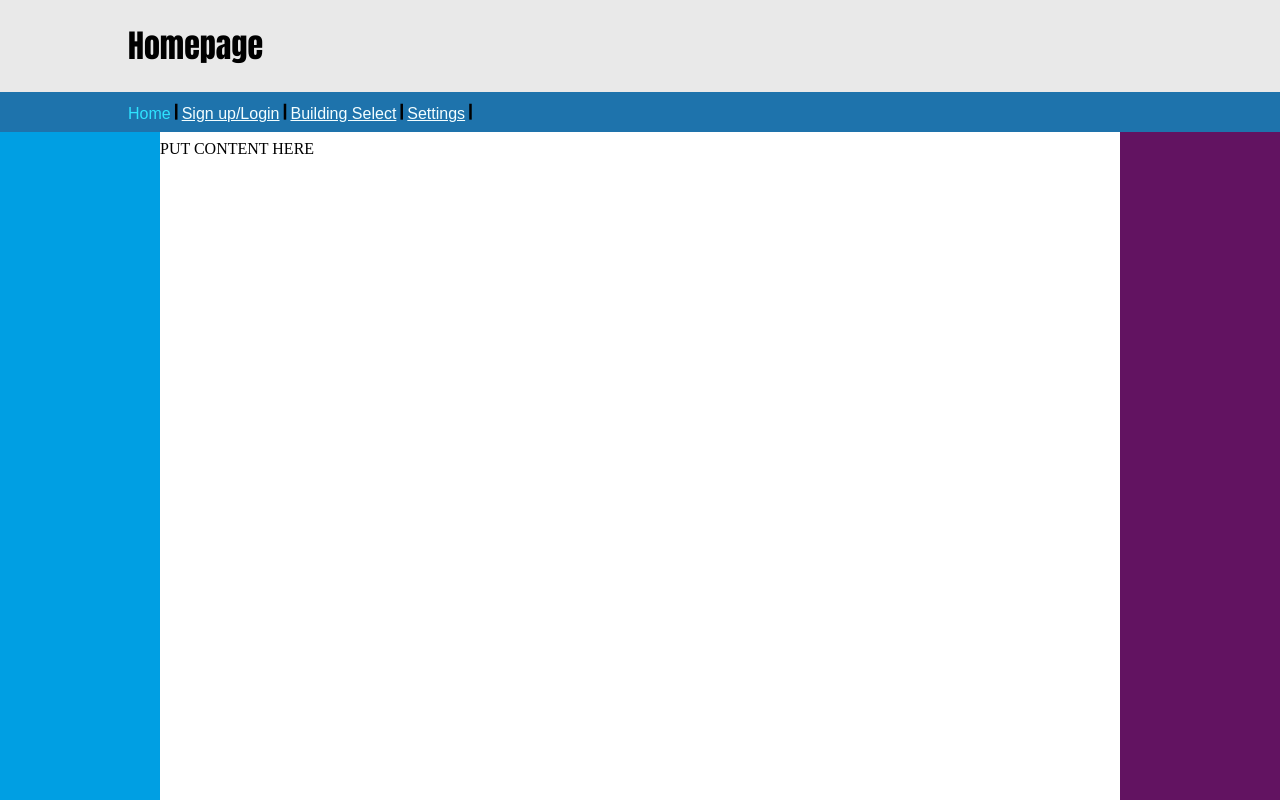
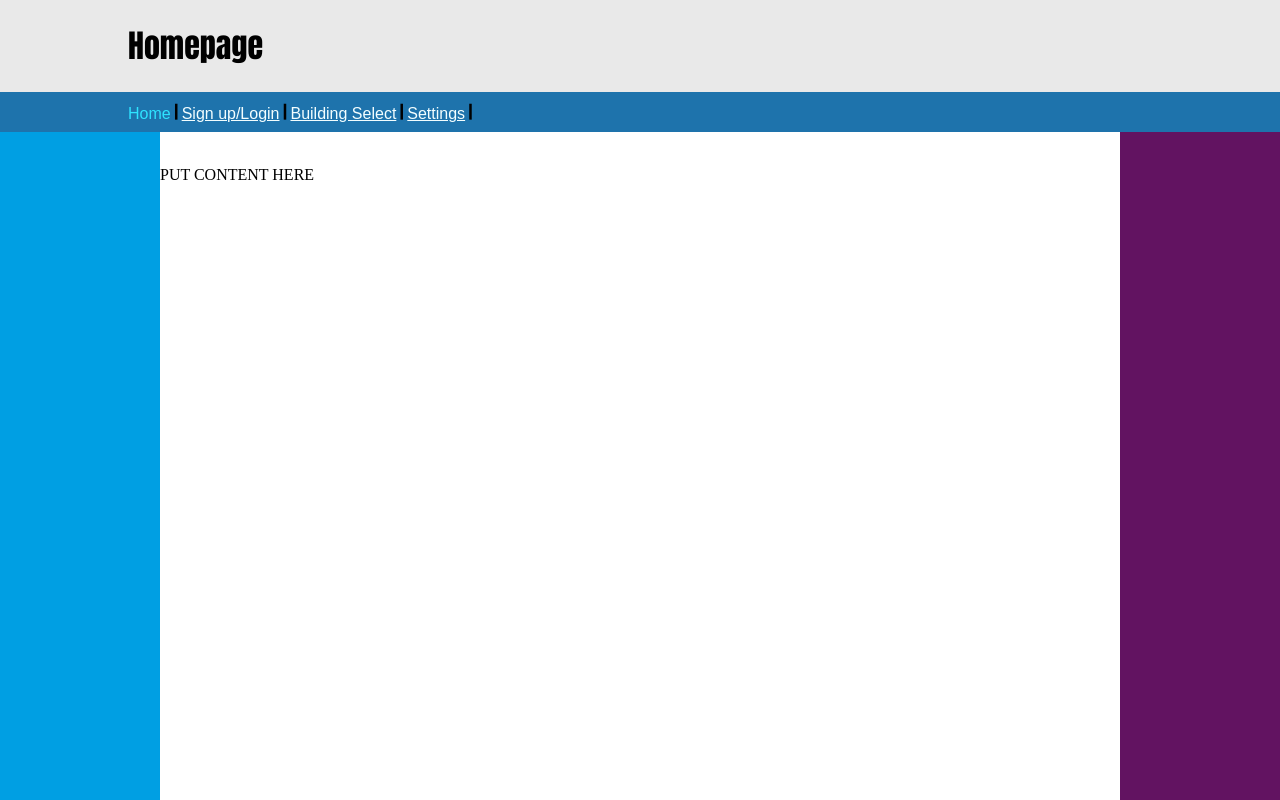
Before and after one commit to TeamFloorPlan/TeamFloorPlan, a PHP site: page /index.html in a window 1280 px wide. Run offline with PHP 8.4, Linux system fonts and the light colour scheme.

Commit message:
Added padding to top of section

```diff
--- a/style/stylesheet.css
+++ b/style/stylesheet.css
@@ -54,7 +54,7 @@ section {
   width: 75%;
   bottom: 0;
   background-color: white;
-  line-height: 1.6;
+  padding-top: 30px;
 }
 
 #mapDiv {
```
